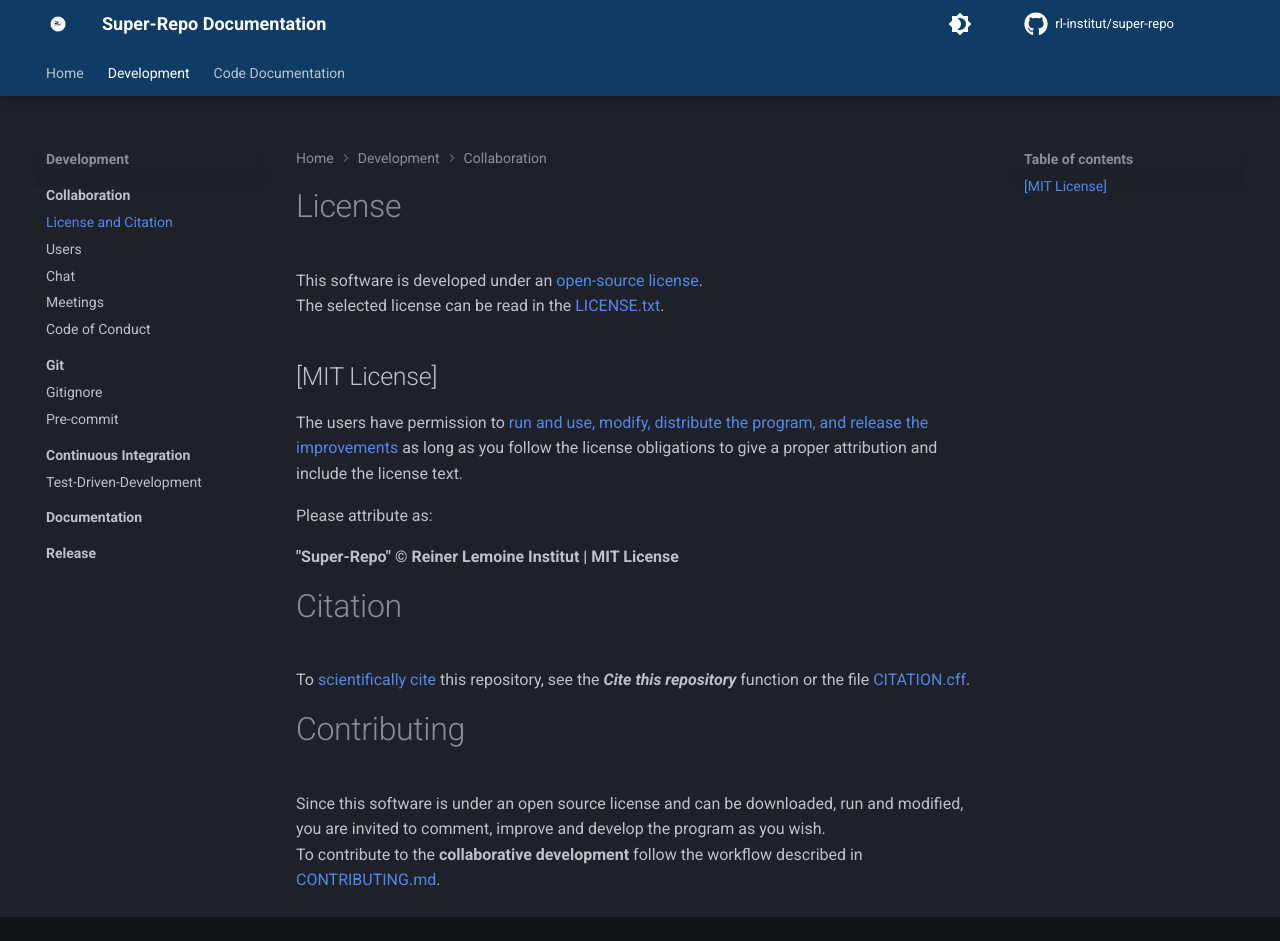
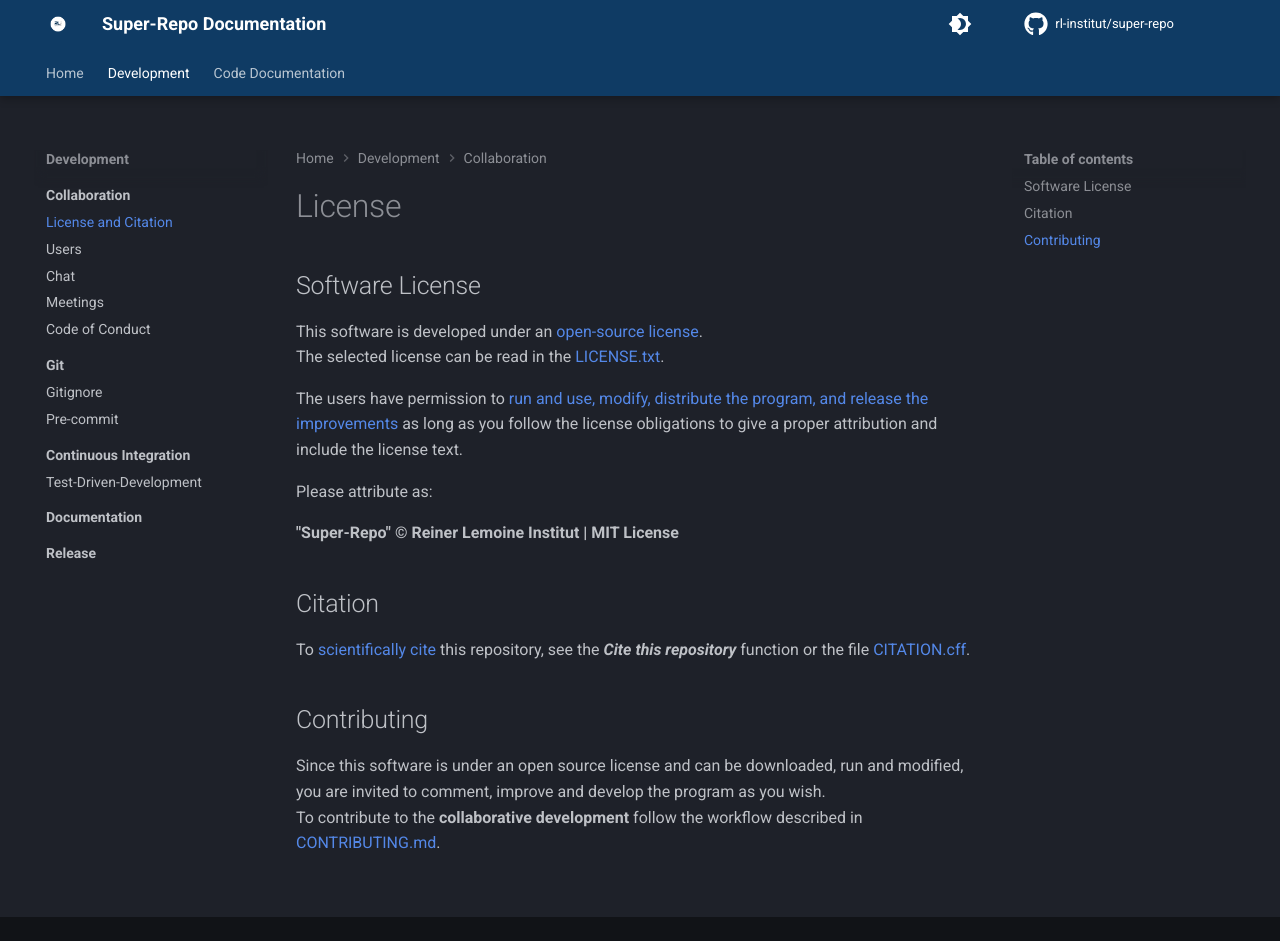
Before and after one commit to rl-institut/super-repo, an MkDocs documentation site: the page built from docs/development/collaboration/license_and_citation.md, in a window 1280 px wide and 941 px high. Built offline with MkDocs 1.6.1 and Material for MkDocs 9.7.7, drawn with Linux system fonts in a browser that asks for light colours; comment, search, counter and statistics services are not loaded; the version menu is left out.

Commit message:
Update licenses #7

```diff
--- a/docs/development/collaboration/license_and_citation.md
+++ b/docs/development/collaboration/license_and_citation.md
@@ -1,11 +1,12 @@
 # License
+
+
+## Software License
 
 This software is developed under an
 [open-source license](https://en.wikipedia.org/wiki/Open-source_license). <br>
 The selected license can be read in the
 [LICENSE.txt](https://github.com/rl-institut/super-repo/blob/production/LICENSE.txt).
-
-## [MIT License]
 
 The users have permission to
 [run and use, modify, distribute the program, and release the improvements](https://www.gnu.de/free-software/index.de.html)
@@ -16,13 +17,13 @@ Please attribute as:
 
 **"Super-Repo" © Reiner Lemoine Institut | MIT License**
 
-# Citation
+## Citation
 
 To [scientifically cite](https://en.wikipedia.org/wiki/Quotation) this
 repository, see the **_Cite this repository_** function or the file
 [CITATION.cff](https://github.com/rl-institut/super-repo/blob/production/CITATION.cff).
 
-# Contributing
+## Contributing
 
 Since this software is under an open source license and can be downloaded,
 run and modified, you are invited to comment, improve and develop the program as you wish. <br>
```
Also changed, not shown: 1 other file.
